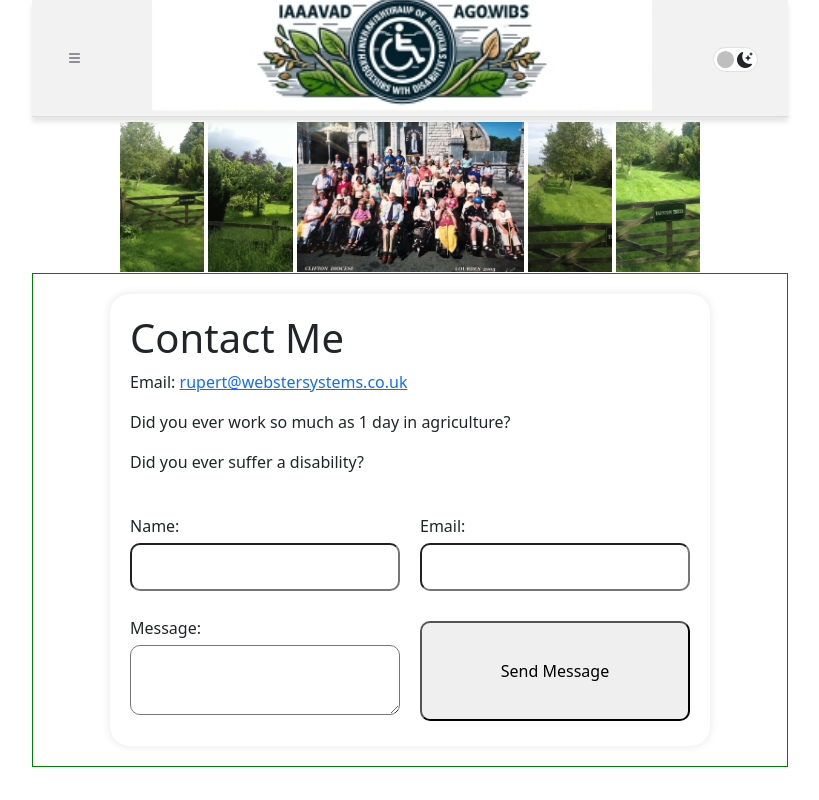
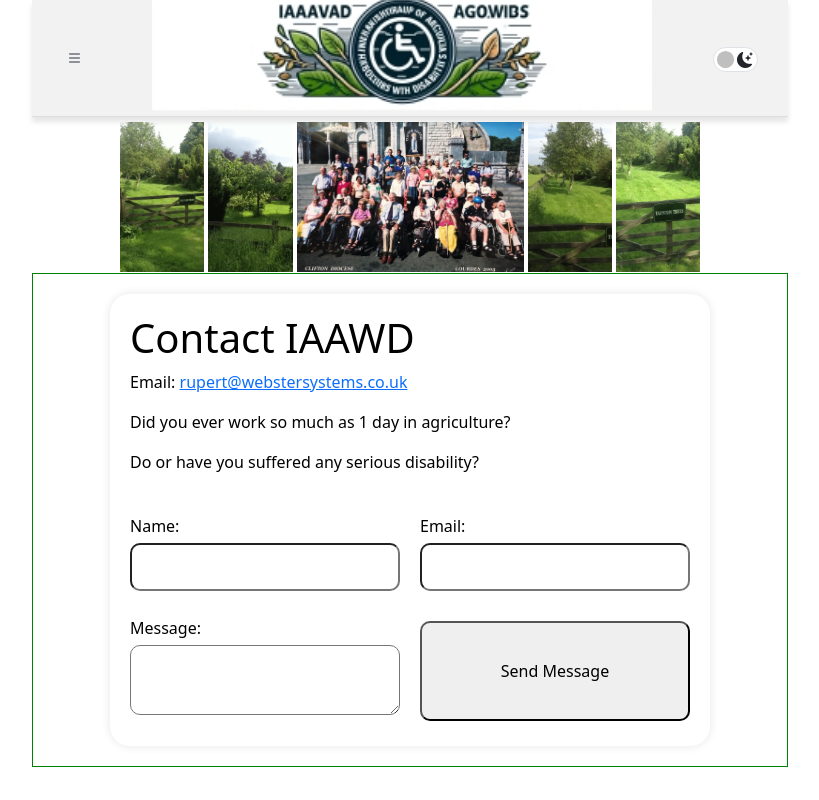
Before and after one commit to rupweb/iaawd, a React (Create React App) app: page /contact in a window 1280 px wide. Shown: the whole page, without its empty margins (230-1049 px from the left). Built offline with nearby package versions, Linux system fonts and the light colour scheme; no server answers.

Commit message:
Update contact for dark mode

```diff
--- a/src/pages/Contact.jsx
+++ b/src/pages/Contact.jsx
@@ -2,6 +2,7 @@ import React, { useState, useEffect } from 'react';
 import { addFormData } from '../js/form.js';
 import { fetchData } from '../js/s3.js';
 import LayoutContainer from './Container.jsx';
+import '../styles/minute.css';
 import '../styles/contact.css';
 
 const ContactPage = () => {
@@ -44,12 +45,12 @@ const ContactPage = () => {
         <LayoutContainer>
             <div>
                 <div className="contact">
-                    <h1>Contact Me</h1>
+                    <h1>Contact IAAWD</h1>
                     <p>
                         Email: <a href="mailto:rupert@webstersystems.co.uk">rupert@webstersystems.co.uk</a>
                     </p>
                     <p>Did you ever work so much as 1 day in agriculture?</p>
-                    <p>Did you ever suffer a disability?</p>
+                    <p>Do or have you suffered any serious disability?</p>
                     <br/>
                     <form id="theForm" onSubmit={handleSubmit}>
                         <div>
--- a/src/styles/contact.css
+++ b/src/styles/contact.css
@@ -22,6 +22,7 @@ p {
 }
 
 .contact h1, .contact p, .contact form {
+  color: #000; /* Ensuring text is black in light mode */
   text-align: left; /* Align text to the left */
 }
 
```
